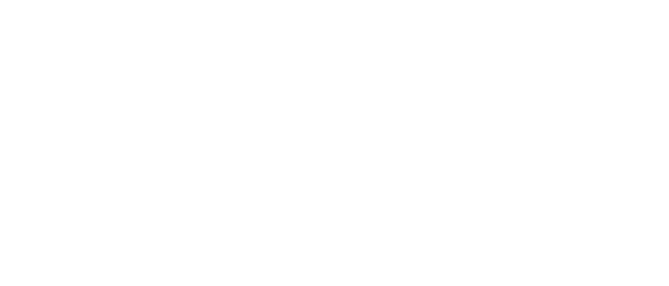
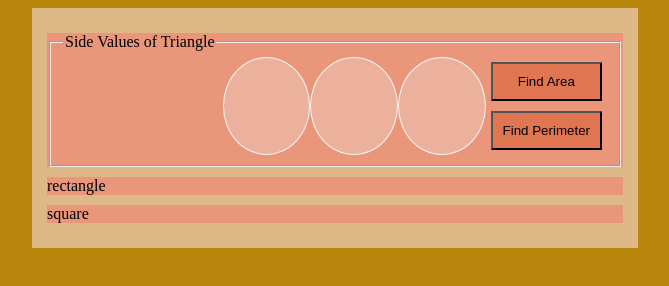
Before and after one commit to muallimim/8-Area-and-Perimeter, a plain HTML site: page index.html in a window 1280 px wide. Shown: the whole page, without its empty margins (305-974 px from the left). Drawn offline with Linux system fonts and the light colour scheme.

Commit message:
1. form bitti

```diff
--- a/css/style.css
+++ b/css/style.css
@@ -0,0 +1,50 @@
+body{
+    background-color: darkgoldenrod;
+}
+
+
+
+.container{
+    background-color: burlywood;
+    width: 45vw;
+    margin: auto;
+    padding: 15px;
+}
+
+
+.shape {
+    background-color: darksalmon;
+    margin: 10px 0px;
+}
+
+fieldset{
+    display: flex;
+    justify-content: flex-end;
+
+}
+
+input[type=text]{
+    background-color:rgb(236, 177, 157);
+    width: 15%;
+    text-align: center;
+    font-size: 26px;
+    border-radius: 50%;
+    border: 1px solid whitesmoke
+}
+
+.buttons{
+    display: flex;
+    flex-direction: column;
+}
+
+
+.buttons input[type=submit]{
+    margin: 5px;
+    padding: 10px 10px;
+    background-color: rgb(224, 117, 82);
+}
+
+.buttons input[type=submit]:hover{
+    color: white;
+    border-color: #888;
+}
--- a/index.html
+++ b/index.html
@@ -5,9 +5,36 @@
     <meta http-equiv="X-UA-Compatible" content="IE=edge">
     <meta name="viewport" content="width=device-width, initial-scale=1.0">
     <link rel="stylesheet" href="css/style.css">
-    <title>Document</title>
+    <title>Area and Perimeter</title>
 </head>
 <body>
+    <div class="container">
 
+        <div class="shape triangle">
+
+            <form action="">
+                <fieldset>
+                    <legend>
+                        Side Values of Triangle
+                    </legend>
+                    <input type="text" id="">
+                    <input type="text" id="">
+                    <input type="text" id="">
+                    <div class="buttons">
+                        <input type="submit" value="Find Area">
+                        <input type="submit" value="Find Perimeter">
+                    </div>
+                </fieldset>
+            </form>
+        </div>
+
+        <div class="shape rectangle">
+rectangle
+        </div>
+
+        <div class="shape square">
+square
+        </div>
+    </div>
 </body>
 </html>
```
